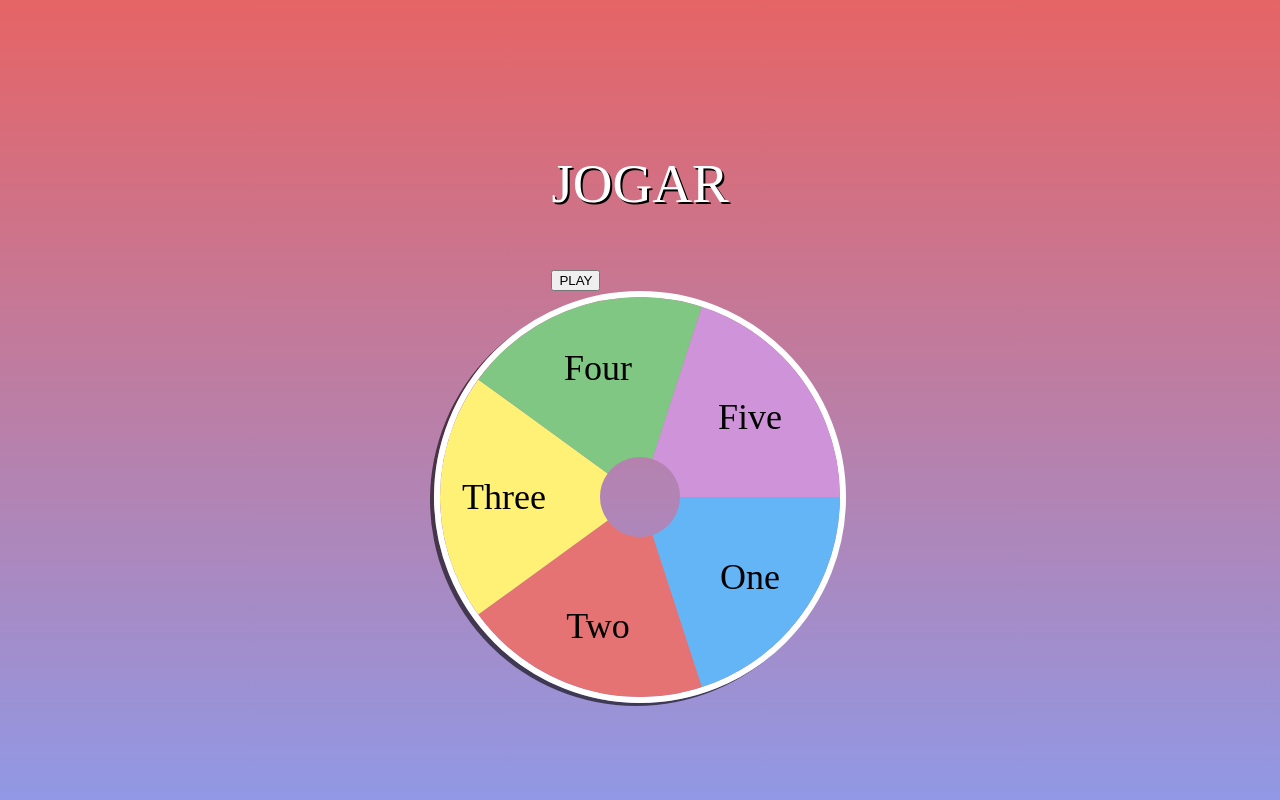
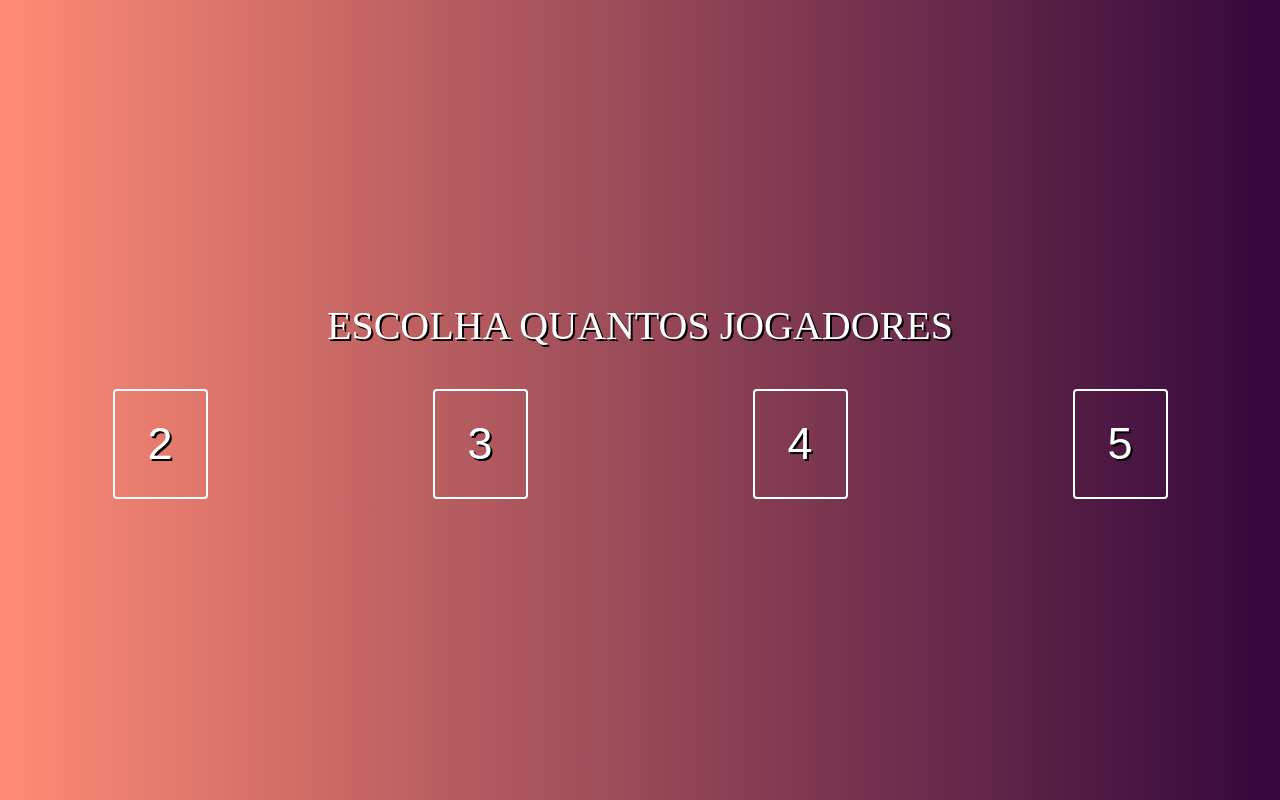
Before and after one commit to Simplicio-b/verdade-ou-desafio, a React (Create React App) app: page / in a window 1280 px wide. Built offline with nearby package versions, Linux system fonts and the light colour scheme.

Commit message:
ajustes visuais

```diff
--- a/src/App.js
+++ b/src/App.js
@@ -14,8 +14,8 @@ function App() {
   return (
     <Container>
       {!true && (<Welcome />)}
-      {!true && (<Options />)}
-      {true && (<Play />)}
+      {true && (<Options />)}
+      {!true && (<Play />)}
     </Container>
   )
 }
--- a/src/components/index.js
+++ b/src/components/index.js
@@ -4,12 +4,14 @@ export const Container = styled.div `
     display: flex;
     flex-direction: column;
     height: 100vh;
-    background: linear-gradient(#e66465, #9198e5);
+    background: linear-gradient(90deg, hsla(10, 100%, 66%, 0.8) 0%, hsla(290, 79%, 13%, 1) 100%);
 `
 
 export const Text = styled.p `
+    margin: 0px;
+    padding: 0px;
     text-shadow: 2px 2px black;
-    color: #FFF;
+    color: ${e => e.color || '#FFF'};
     font-size: ${e => e.ft || 30}px;
 `
 
@@ -21,16 +23,31 @@ export const BtnPlay = styled.button `
    width: ${e => e.w || 80}px;
    border-radius: 100px;
    cursor: pointer;
-   background-color: ${e => e.color || '#9298e2'};
+   background-color: ${e => e.color || 'hsla(290, 79%, 13%, 0.8)'};
    border: none;
-   box-shadow: 3px 3px #9280D0;
+   box-shadow: 3px 3px hsla(10, 100%, 66%, 0.8);
+   :hover {
+       background-color: #408;
+       box-shadow: -1px -1px hsla(7, 100%, 66%, 1);
+   }
 `
 
 export const BtnOptionPlayer = styled.button `
     width: 95px;
     height: 110px;
-    background-color: #CCC;
-    border: 2px solid #222;
+    background-color: rgba(0, 0, 0, 0);
+    border: 2px solid #FFF;
     border-radius: 4px;
     cursor: pointer;
+    :hover {
+        background-color: hsla(10, 100%, 66%, 0.5);
+    }
 `
+
+export const BoxDefault = styled.div `
+    flex: 1;
+    display: flex;
+    align-items: center;
+    justify-content: center;
+    flex-direction: column;
+`
--- a/src/components/options/index.js
+++ b/src/components/options/index.js
@@ -1,23 +1,24 @@
 // components
 import {
   Text,
-  BtnOptionPlayer
+  BtnOptionPlayer ,
+  BoxDefault
 } from '../index'
 
 function Welcome() {
     return (
-      <div style={{ flex: 1, display: 'flex', alignItems: 'center', justifyContent: 'center', flexDirection: 'column' }} >
+      <BoxDefault>
         <Text ft={40}>ESCOLHA QUANTOS JOGADORES</Text>
-        <div style={{ width: '100%', display: 'flex', justifyContent: 'space-around' }} >
+        <div style={{ width: '100%', display: 'flex', justifyContent: 'space-around', marginTop: 40 }} >
           {
             [2, 3, 4, 5].map(e => (
               <BtnOptionPlayer key={e}>
-                <Text>{e}</Text>
+                <Text ft={45}>{e}</Text>
               </BtnOptionPlayer>
             ))
           }
         </div>
-      </div>
+      </BoxDefault>
     )
 }
 
--- a/src/components/play/index.js
+++ b/src/components/play/index.js
@@ -3,6 +3,15 @@ import React, { useState } from 'react'
 import {
   Text,
 } from '../index'
+
+import {
+  Box,
+  Header,
+  BoxRolette,
+  Btn,
+  Body,
+  BtnClose
+} from './styles'
 
 import { PieChart } from 'react-minimal-pie-chart'
 
@@ -103,36 +112,34 @@ function Welcome() {
             contadorVezes++
           }
         }
-      }, 500)
-
-
-
+      }, 350)
     }
 
 
     return (
-      <div style={{ flex: 1, display: 'flex', alignItems: 'center', justifyContent: 'center', flexDirection: 'column', boxShadow: '2px 4px #000' }} >
-        <div>
-          <Text ft={55}>JOGAR</Text>
-           <button onClick={animationAndSelectOption} >PLAY</button>
-        </div>
+      <Box>
 
-        <div style={{
-            height: 400, width: 400, borderRadius: '100%',
-            border: '6px solid #FFF', overflow: 'hidden',
-            boxShadow: "-4px 3px #0009"
-          }}
-        >
+        <Header>
+          <Text ft={50}>JOGAR</Text>
+          <BtnClose>
+            <Text ft={40} color="hsla(10, 100%, 66%, 0.8)">X</Text>
+          </BtnClose>
+        </Header>
+
+        <Body>
+          <BoxRolette>
             <PieChart
-            lineWidth={80}
+              lineWidth={90}
               label={(el) => el.dataEntry.title}
               labelPosition={68}
               labelStyle={{ fontSize: 9 }}
               animate
               data={dataALL}
             />
-        </div>
-      </div>
+          </BoxRolette>
+          <Btn onClick={animationAndSelectOption} >PLAY</Btn>
+        </Body>
+      </Box>
     )
 }
 
--- a/src/components/play/styles.js
+++ b/src/components/play/styles.js
@@ -0,0 +1,58 @@
+import styled from 'styled-components'
+
+export const Box = styled.div `
+    flex: 1;
+    display: flex;
+    flex-direction: column;
+`
+
+export const Header = styled.div `
+    display: flex;
+    height: 100;
+    align-items: center;
+    justify-content: space-between;
+    padding: 10px 30px;
+`
+
+export const BoxRolette = styled.div `
+    height: 400px;
+    width: 400px;
+    border-radius: 100%;
+    border: 6px solid #FFF;
+    overflow: hidden;
+    box-shadow: -4px 3px #0009;
+`
+
+export const Btn = styled.button `
+    height: 45px;
+    width: 90px;
+    border-radius: 4px;
+    border: none;
+    cursor: pointer;
+    background-color: #00A35E;
+    color: #FFF;
+    font-size: 16px;
+    font-weight: 700;
+    box-shadow: -1.5px 1.5px #333;
+    :hover {
+        background-color: #01A13E;
+    }
+`
+
+export const Body = styled.div `
+    flex: 1;
+    display: flex;
+    flex-direction: column;
+    align-items: center;
+    justify-content: space-around;
+`
+
+export const BtnClose = styled.button `
+    border-radius: 100%;
+    padding: 10px;
+    height: 65px;
+    width: 65px;
+    background-color: transparent;
+    border: 2.5px solid hsla(10, 100%, 66%, 0.8);
+    cursor: pointer;
+`
--- a/src/components/welcome/index.js
+++ b/src/components/welcome/index.js
@@ -1,11 +1,11 @@
 import Play from '../../assets/play.svg'
 
 // components
-import { Text, BtnPlay } from '../index'
+import { Text, BtnPlay, BoxDefault } from '../index'
 
 function Welcome() {
     return (
-        <div style={{ flex: 1, display: 'flex', alignItems: 'center', justifyContent: 'center', flexDirection: 'column' }} >
+        <BoxDefault>
         <Text ft={40}>BEM-VINDO A VERDADE OU DESAFIO</Text>
         <BtnPlay
           h="100"
@@ -13,7 +13,7 @@ function Welcome() {
         >
           <img src={Play} alt="icon play" style={{ height: 40 }} />
         </BtnPlay>
-      </div>
+      </BoxDefault>
     )
 }
 
```
Also changed, not shown: src/components/options/styles.js (deleted), src/components/welcome/styles.js (deleted). Lines whose indentation alone changed are shown as unchanged.
